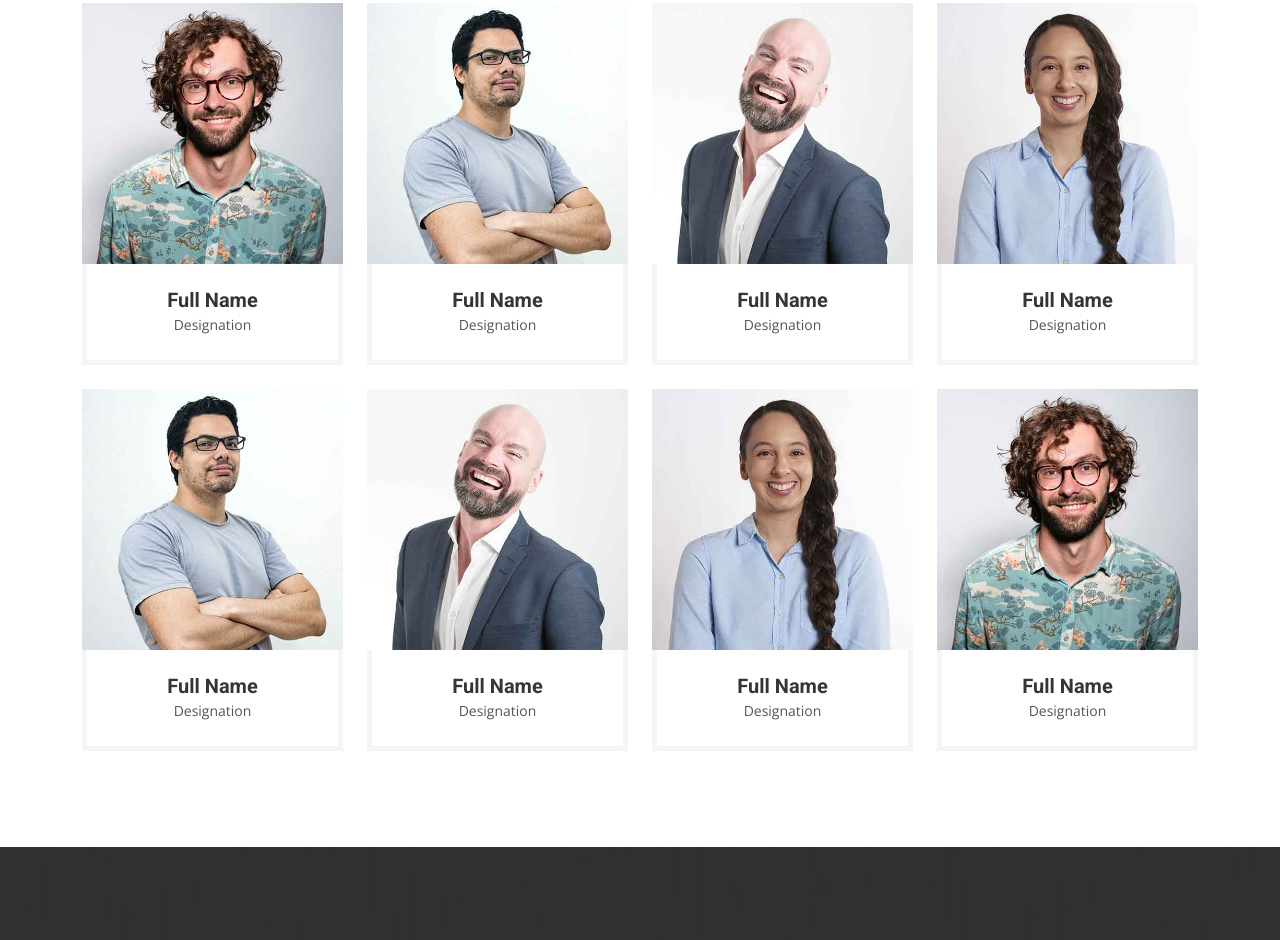
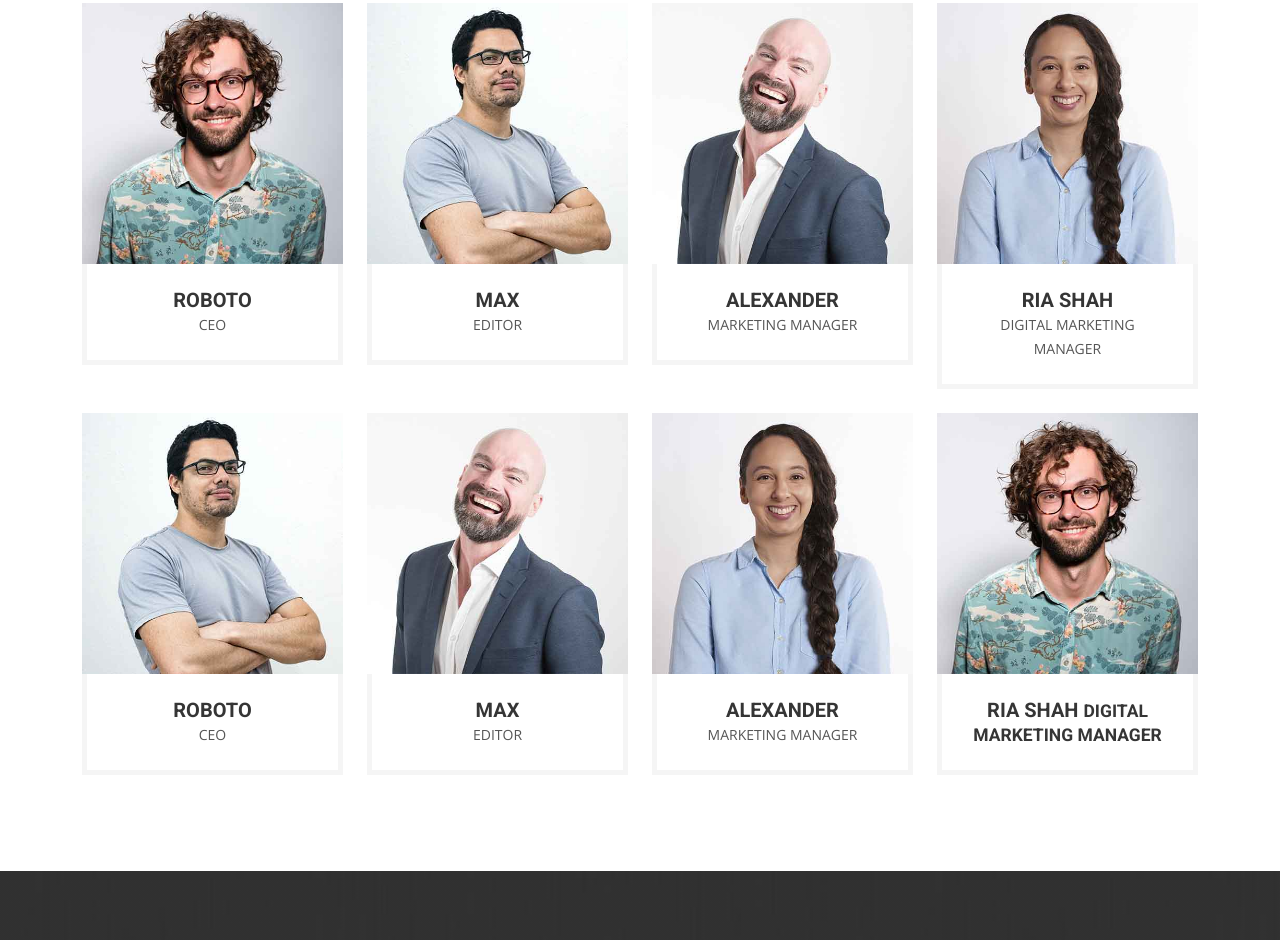
Before and after one commit to Hardi0205/AWT7, a plain HTML site: page team.html in a window 1280 px wide. Shown: the part 651-1591 px from the top of the page. Drawn offline with nearby package versions, Linux system fonts and the light colour scheme.

Commit message:
files updated

```diff
--- a/team.html
+++ b/team.html
@@ -48,17 +48,17 @@
             <div class="col-lg-7 px-5 text-start">
                 <div class="h-100 d-inline-flex align-items-center py-3 me-4">
                     <small class="fa fa-map-marker-alt text-primary me-2"></small>
-                    <small>123 Street, New York, USA</small>
+                    <small>Royal oak,Gota,Ahemdabad</small>
                 </div>
                 <div class="h-100 d-inline-flex align-items-center py-3">
                     <small class="far fa-clock text-primary me-2"></small>
-                    <small>Mon - Fri : 09.00 AM - 09.00 PM</small>
+                    <small>Mon - Sat : 09.00 AM - 09.00 PM</small>
                 </div>
             </div>
             <div class="col-lg-5 px-5 text-end">
                 <div class="h-100 d-inline-flex align-items-center py-3 me-4">
                     <small class="fa fa-phone-alt text-primary me-2"></small>
-                    <small>+012 345 6789</small>
+                    <small>+91 00000 00000</small>
                 </div>
                 <div class="h-100 d-inline-flex align-items-center">
                     <a class="btn btn-sm-square bg-white text-primary me-1" href=""><i class="fab fa-facebook-f"></i></a>
@@ -138,8 +138,8 @@
                             </div>
                         </div>
                         <div class="text-center border border-5 border-light border-top-0 p-4">
-                            <h5 class="mb-0">Full Name</h5>
-                            <small>Designation</small>
+                            <h5 class="mb-0">ROBOTO</h5>
+                            <small>CEO</small>
                         </div>
                     </div>
                 </div>
@@ -154,8 +154,8 @@
                             </div>
                         </div>
                         <div class="text-center border border-5 border-light border-top-0 p-4">
-                            <h5 class="mb-0">Full Name</h5>
-                            <small>Designation</small>
+                            <h5 class="mb-0">MAX</h5>
+                            <small>EDITOR</small>
                         </div>
                     </div>
                 </div>
@@ -170,8 +170,8 @@
                             </div>
                         </div>
                         <div class="text-center border border-5 border-light border-top-0 p-4">
-                            <h5 class="mb-0">Full Name</h5>
-                            <small>Designation</small>
+                            <h5 class="mb-0">ALEXANDER</h5>
+                            <small>MARKETING MANAGER</small>
                         </div>
                     </div>
                 </div>
@@ -186,8 +186,8 @@
                             </div>
                         </div>
                         <div class="text-center border border-5 border-light border-top-0 p-4">
-                            <h5 class="mb-0">Full Name</h5>
-                            <small>Designation</small>
+                            <h5 class="mb-0">RIA SHAH</h5>
+                            <small>DIGITAL MARKETING MANAGER</small>
                         </div>
                     </div>
                 </div>
@@ -202,8 +202,8 @@
                             </div>
                         </div>
                         <div class="text-center border border-5 border-light border-top-0 p-4">
-                            <h5 class="mb-0">Full Name</h5>
-                            <small>Designation</small>
+                            <h5 class="mb-0">ROBOTO</h5>
+                            <small>CEO</small>
                         </div>
                     </div>
                 </div>
@@ -218,8 +218,8 @@
                             </div>
                         </div>
                         <div class="text-center border border-5 border-light border-top-0 p-4">
-                            <h5 class="mb-0">Full Name</h5>
-                            <small>Designation</small>
+                            <h5 class="mb-0">MAX</h5>
+                            <small>EDITOR</small>
                         </div>
                     </div>
                 </div>
@@ -234,8 +234,8 @@
                             </div>
                         </div>
                         <div class="text-center border border-5 border-light border-top-0 p-4">
-                            <h5 class="mb-0">Full Name</h5>
-                            <small>Designation</small>
+                            <h5 class="mb-0">ALEXANDER</h5>
+                            <small>MARKETING MANAGER</small>
                         </div>
                     </div>
                 </div>
@@ -250,8 +250,8 @@
                             </div>
                         </div>
                         <div class="text-center border border-5 border-light border-top-0 p-4">
-                            <h5 class="mb-0">Full Name</h5>
-                            <small>Designation</small>
+                            <h5 class="mb-0">RIA SHAH</5>
+                            <small>DIGITAL MARKETING MANAGER </small>
                         </div>
                     </div>
                 </div>
```
Also changed, not shown: index.html (+3 -3 lines).
